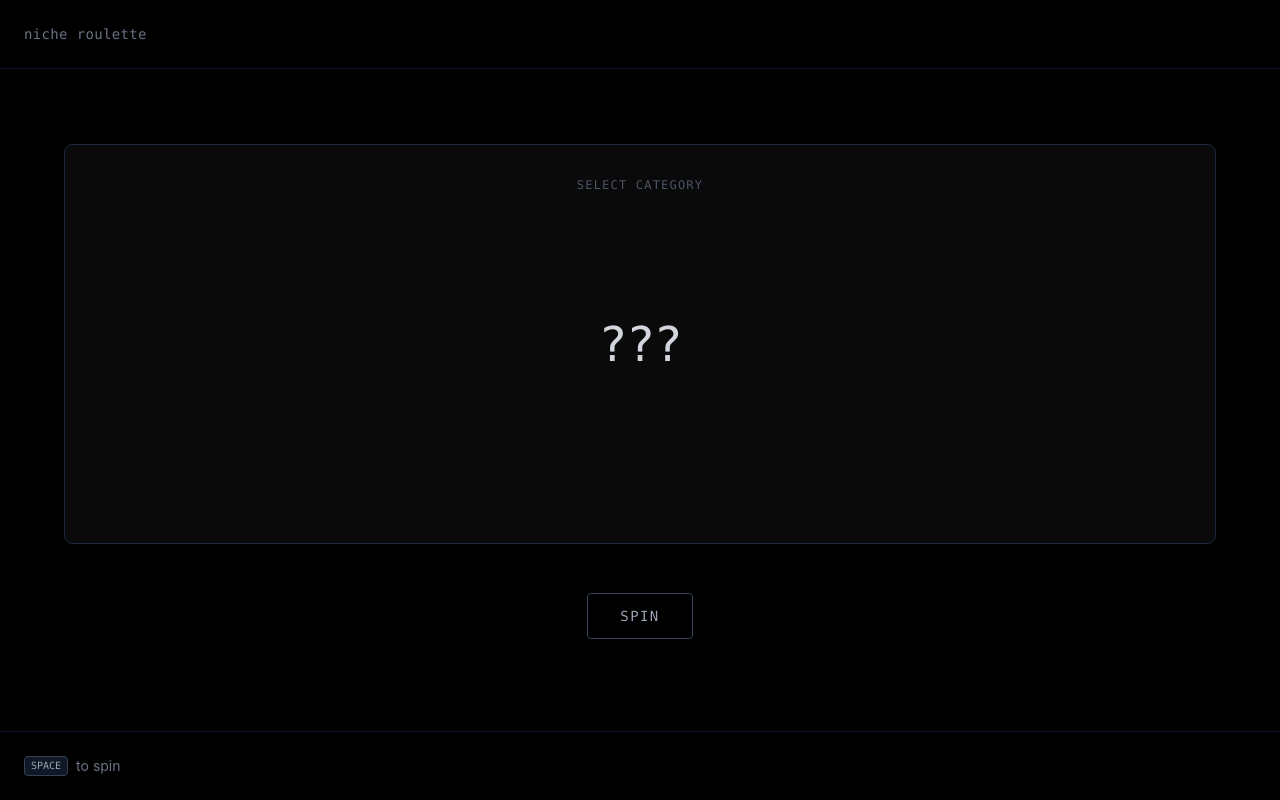
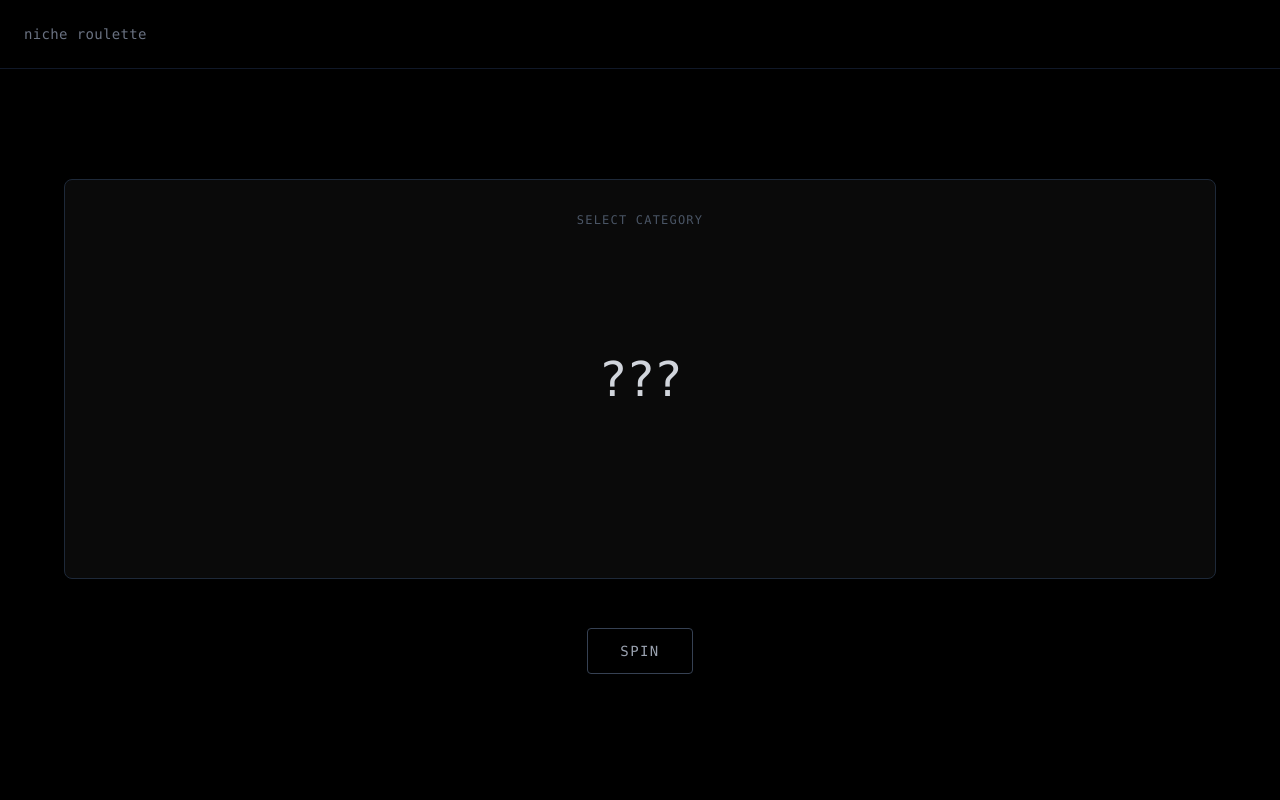
Before and after one commit to chxmpizy/Niche_Roulette, a Next.js app: page / in a window 1280 px wide. Built offline with nearby package versions, Linux system fonts and the light colour scheme.

Commit message:
fix : remove foot component

```diff
--- a/components/roulette/category-stage.tsx
+++ b/components/roulette/category-stage.tsx
@@ -97,11 +97,7 @@ export function CategoryStage() {
         </div>
       </main>
 
-      <footer className="flex justify-between items-center p-6 border-t border-gray-900 text-sm text-gray-500">
-        <div className="flex items-center">
-          {hints}
-        </div>
-      </footer>
+
     </div>
   );
 }
```
